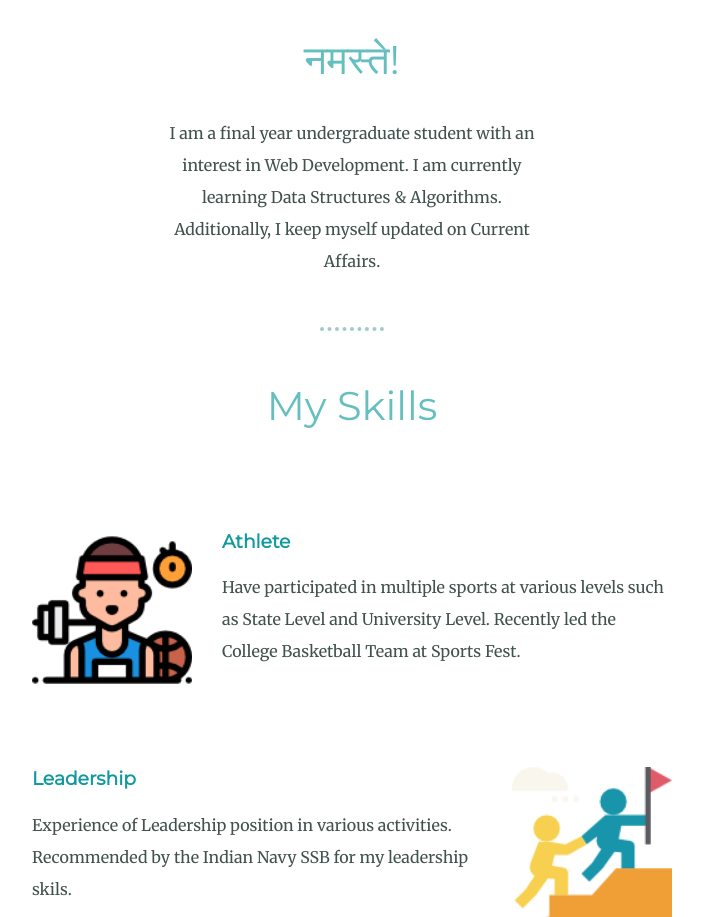
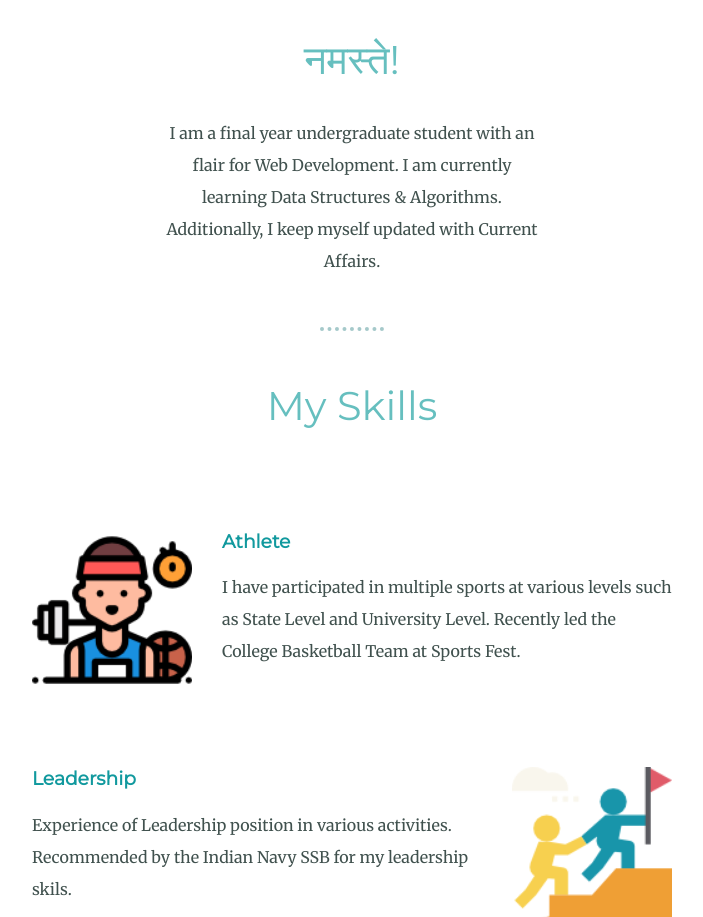
Before and after one commit to PrinceAttri/Personal-Site-101, a plain HTML site: page index.html in a window 1280 px wide. Shown: the part 1054-1971 px from the top of the page, without its empty margins (288-991 px from the left). Drawn offline with Linux system fonts and the light colour scheme.

Commit message:
Updated changes mentioned by ruby

```diff
--- a/index.html
+++ b/index.html
@@ -25,7 +25,7 @@
       <img class="circular" src="images/princeattri.png" alt="princeattri-img"
       width=128px height=145px>
       <h2>नमस्ते!</h2>
-      <p class="intro">I am a final year undergraduate student with an interest in Web Development. I am currently learning Data Structures & Algorithms. Additionally, I keep myself updated on Current Affairs.</p>
+      <p class="intro">I am a final year undergraduate student with an flair for Web Development. I am currently learning Data Structures & Algorithms. Additionally, I keep myself updated with Current Affairs.</p>
     </div>
     <hr>
     <div class="skills">
@@ -33,7 +33,7 @@
       <div class="skill-row">
         <img class="athlete-img" src="images/athlete-img.png" alt="athlete-img">
         <h3>Athlete</h3>
-        <p>Have participated in multiple sports at various levels such as State Level and University Level. Recently led the College Basketball Team at Sports Fest.</p>
+        <p>I have participated in multiple sports at various levels such as State Level and University Level. Recently led the College Basketball Team at Sports Fest.</p>
       </div>
       <div class="skill-row">
         <img class="leader-img" src="images/leader-img.png" alt="leader-img">
```
